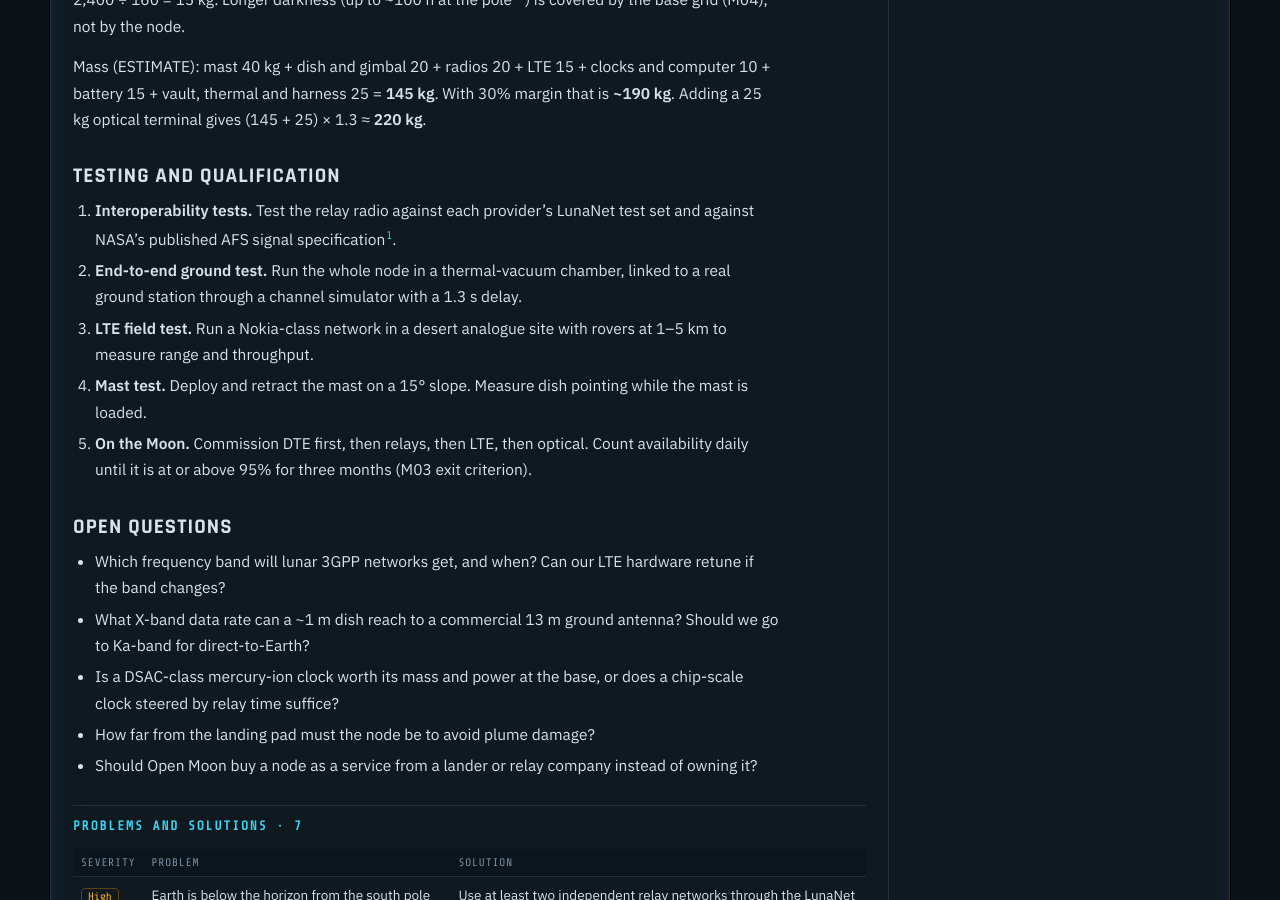
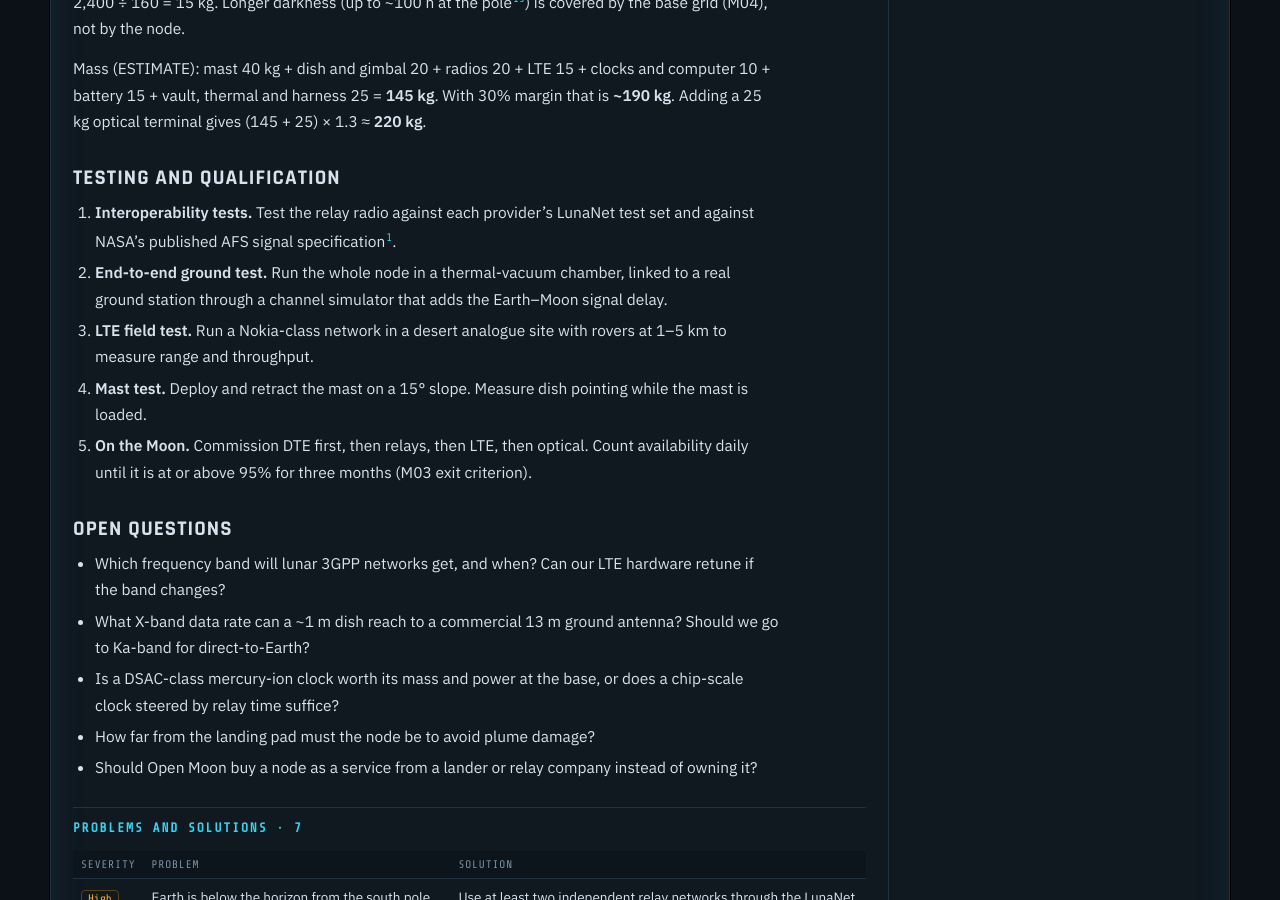
Before and after one commit to TomSomerville/openmoon, a Jekyll site: the page built from _components/c03-1-base-comms-node.md, in a window 1280 px wide and 900 px high, scrolled down 2822 px. Built offline with Jekyll 4.4.1, drawn with Linux system fonts in a browser that asks for light colours; some of the changed text lies outside the part shown.

Commit message:
WIP: more component pages in progress
Co-Authored-By: Claude Opus 5.5 <noreply@anthropic.com>
Claude-Session: https://claude.ai/code/session_01EMgvSuc1KQeVQ8H97cpru4

```diff
--- a/_components/c03-1-base-comms-node.md
+++ b/_components/c03-1-base-comms-node.md
@@ -88,7 +88,7 @@ M03's exit criterion is a link to Earth at least 95% of the time. This node is t
 
 - **Relay radio.** All of the lunar relay networks follow the LunaNet Interoperability Specification<sup class="r">[1](#s1)</sup>. That includes NASA's commercial relay network, a contract worth up to $4.82B<sup class="r">[14](#s14)</sup>, and ESA's Moonlight<sup class="r">[15](#s15)</sup>. LunaNet uses S-band (2025–2110 MHz forward, 2200–2290 MHz return) and K-band (23.15–23.55 GHz forward, 27.0–27.5 GHz return) for links between relays and surface users. Its navigation signal sits at 2483.5–2500 MHz<sup class="r">[1](#s1)</sup>. One radio built to this spec can use any provider.
 - **Direct-to-Earth.** LunaNet keeps S-band for local links and uses X-band (7190–7235 MHz up, 8450–8500 MHz down) for direct-with-Earth links<sup class="r">[1](#s1)</sup>. From the south pole, Earth is in view for only about half of each month<sup class="r">[2](#s2)</sup>, so this link covers half the time and relays cover the rest. For scale, VIPER's small rover antenna sent 256 kbps, and up to 4 Mbps, over X-band<sup class="r">[4](#s4)</sup>. The node's larger dish should do better. NASA's Deep Space Network is oversubscribed by up to 40%<sup class="r">[3](#s3)</sup>, so we plan to use commercial ground stations as well.
-- **Optical terminal.** On Artemis II, O2O made multiple 260 Mbps downlinks and moved about 484 GB in about 10 days. At the same distance, the radio links were limited to single-digit Mbps<sup class="r">[5](#s5)</sup>. LCRD showed optical relay operations over a full year<sup class="r">[6](#s6)</sup>. LunaNet v5 does not yet cover optical links<sup class="r">[1](#s1)</sup>, so the terminal speaks directly to optical ground stations.
+- **Optical terminal.** On Artemis II, O2O made multiple 260 Mbps downlinks and moved about 484 GB in about 10 days. At the same distance, the radio links were limited to single-digit Mbps<sup class="r">[5](#s5)</sup>. NASA's LCRD relay ran a year of laser-communication experiments<sup class="r">[6](#s6)</sup>. LunaNet v5 does not yet cover optical links<sup class="r">[1](#s1)</sup>, so the terminal speaks directly to optical ground stations.
 - **LTE base station.** On IM-2, Nokia's "network in a box" powered on and reached an "on-air" state with its base station, radio and network core all working. It ran without interruption for the whole 25-minute power window<sup class="r">[7](#s7)</sup>. LunaNet expects surface users to connect through UHF, Wi-Fi or 3GPP (cellular) links, but the frequency bands for lunar cellular service are still under study<sup class="r">[1](#s1)</sup>.
 - **Timing.** A clock on the Moon gains about 58.7 µs per Earth day relative to Earth<sup class="r">[9](#s9)</sup>. NASA's Deep Space Atomic Clock loses about one second in 10 million years and is up to 50 times more stable than GPS satellite clocks<sup class="r">[8](#s8)</sup>. LuGRE got a GPS/Galileo position fix on the lunar surface<sup class="r">[10](#s10)</sup>, so a GNSS receiver gives a second, independent time and position check.
 - **Mast.** NASA's VSAT project set a 10 m mast-height goal (5 m threshold) on slopes of up to 15°<sup class="r">[11](#s11)</sup>. We use a mast of that class. Height matters: at the best ridge point near Shackleton, sunlight rises from 92% at 2 m to 96% at 10 m<sup class="r">[12](#s12)</sup>. Line of sight for radio improves with height in the same way.
@@ -114,7 +114,7 @@ Mass (ESTIMATE): mast 40 kg + dish and gimbal 20 + radios 20 + LTE 15 + clocks a
 ## Testing and qualification
 
 1. **Interoperability tests.** Test the relay radio against each provider's LunaNet test set and against NASA's published AFS signal specification<sup class="r">[1](#s1)</sup>.
-2. **End-to-end ground test.** Run the whole node in a thermal-vacuum chamber, linked to a real ground station through a channel simulator with a 1.3 s delay.
+2. **End-to-end ground test.** Run the whole node in a thermal-vacuum chamber, linked to a real ground station through a channel simulator that adds the Earth–Moon signal delay.
 3. **LTE field test.** Run a Nokia-class network in a desert analogue site with rovers at 1–5 km to measure range and throughput.
 4. **Mast test.** Deploy and retract the mast on a 15° slope. Measure dish pointing while the mast is loaded.
 5. **On the Moon.** Commission DTE first, then relays, then LTE, then optical. Count availability daily until it is at or above 95% for three months (M03 exit criterion).
```
